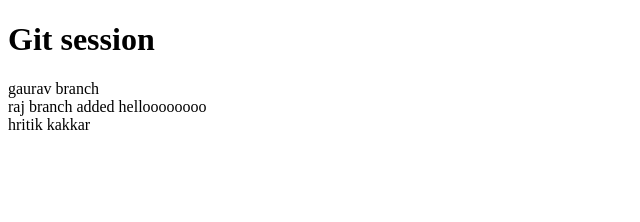
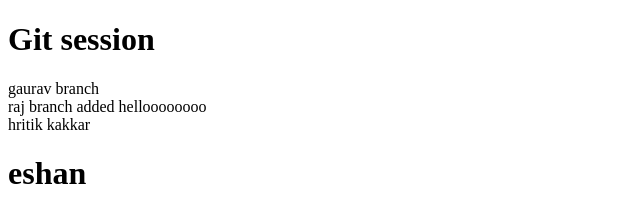
Before and after one commit to HritikKakkar/mernlecture, a plain HTML site: page index.html in a window 1280 px wide. Shown: the whole page, without its empty margins (0-640 px from the left). Drawn offline with Linux system fonts and the light colour scheme.

Commit message:
hritikkakkar

```diff
--- a/index.html
+++ b/index.html
@@ -16,5 +16,8 @@
     <div>
         hritik kakkar
     </div>
+    <h1>eshan
+
+    </h1>
 </body>
 </html>
```
